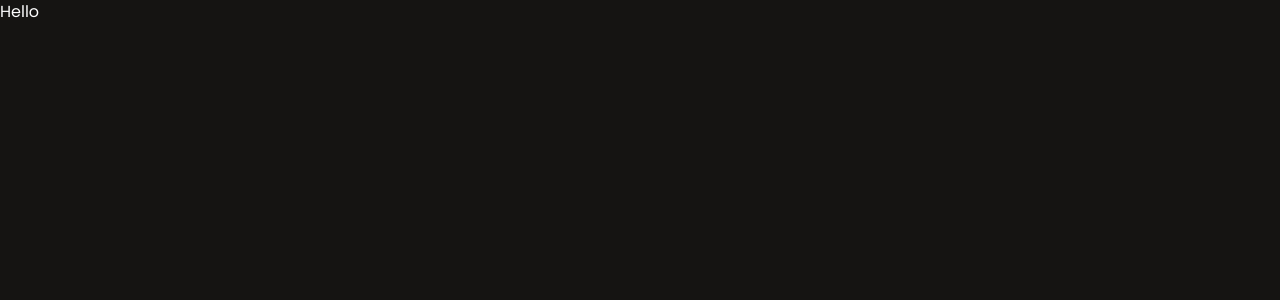
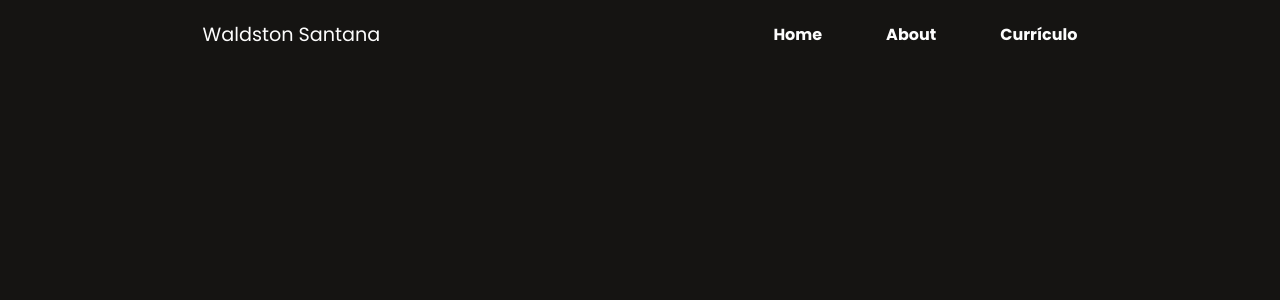
Before and after one commit to Waldst0n/portfolio-new, a Next.js app: page / in a window 1280 px wide. Shown: the top 300 px of the page. Built offline with nearby package versions, Linux system fonts and the light colour scheme.

Commit message:
feat: add Navbar Component

```diff
--- a/src/app/page.js
+++ b/src/app/page.js
@@ -1,9 +1,12 @@
+import Navbar from '@/components/navbar';
 import Image from 'next/image';
 
 export default function Home() {
   return (
     <>
-      <h1>Hello</h1>
+      <header className="flex w-full justify-center items-center">
+        <Navbar />
+      </header>
     </>
   );
 }
--- /dev/null
+++ b/src/components/navbar.js
@@ -0,0 +1,31 @@
+import Link from 'next/link';
+
+export default function Navbar() {
+  return (
+    <nav className="flex items-center justify-around gap-2 w-[1260px] h-[70px]">
+      <div>
+        <h1 className="text-[1.2rem]">Waldston Santana</h1>
+      </div>
+      <div className="flex gap-16">
+        <Link
+          className="font-bold transition-all  hover:text-orange hover:scale-125"
+          href="#"
+        >
+          Home
+        </Link>
+        <Link
+          className="font-bold transition-all  hover:text-orange hover:scale-125"
+          href="#"
+        >
+          About
+        </Link>
+        <Link
+          className="font-bold transition-all  hover:text-orange hover:scale-125"
+          href="#"
+        >
+          Currículo
+        </Link>
+      </div>
+    </nav>
+  );
+}
```
